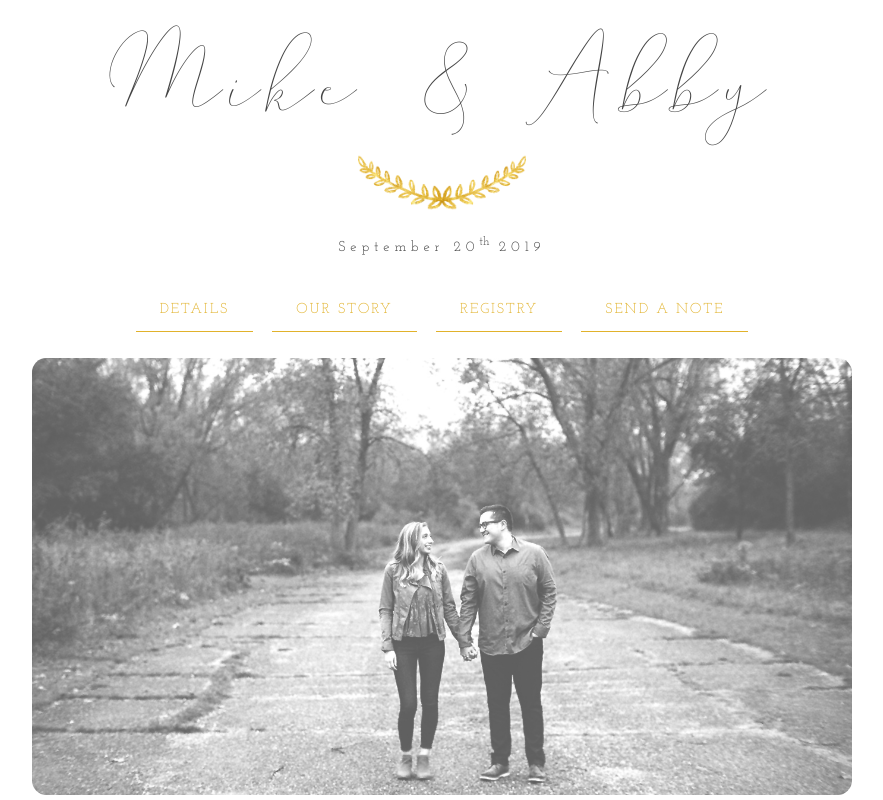
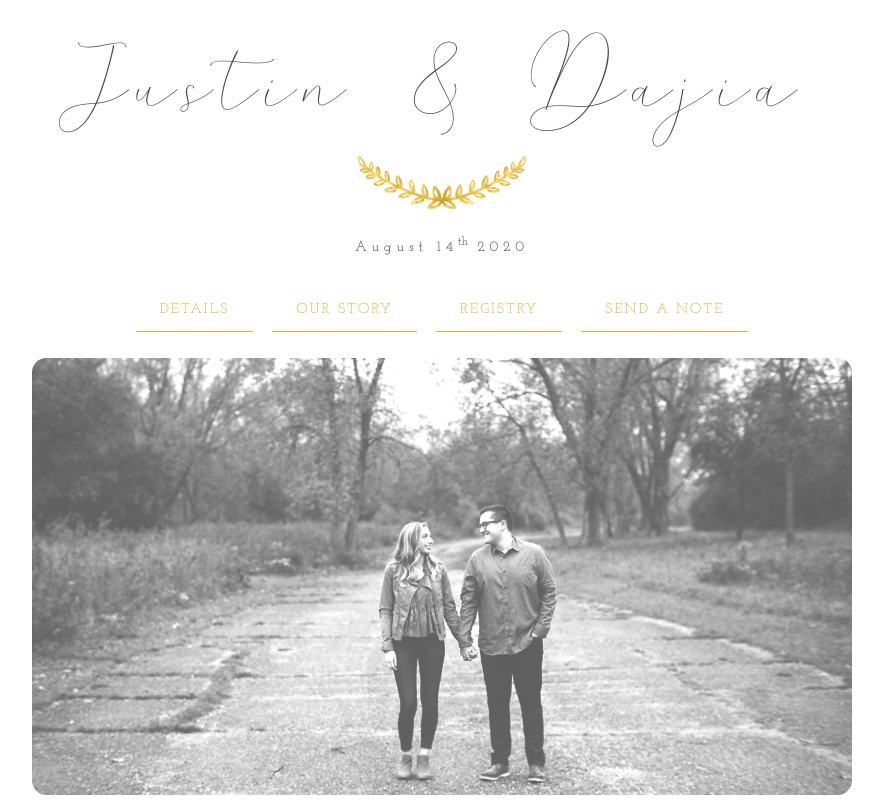
Before and after one commit to justinleethai/ThaiTheKnot, a website: page index.html in a window 1280 px wide. Shown: the top 800 px of the page, without its empty margins (198-1081 px from the left). Drawn offline with nearby package versions, Linux system fonts and the light colour scheme.

Commit message:
Update index.html

```diff
--- a/index.html
+++ b/index.html
@@ -1,6 +1,6 @@
 <!DOCTYPE html>
 <html lang="en">
-<meta name="Mike and Abby Cioffi's Wedding Website" content="Mike and Abby Cioffi's Wedding Website">
+<meta name="Justin and Dajia Thai The Knot!" content="Justin and Dajia Thai The Knot">
 <meta name="google-site-verification" content="M45WhisFGBcCKyLy6thSQ4cxQzP2rGzWcxKhXpIhypk" />
 
 <head>
@@ -19,7 +19,7 @@
 
 	<link rel="stylesheet" href="css/style.css" />
 
-	<title> Mike and Abby Cioffi's Wedding Website </title>
+	<title> Justin and Dajia Thai The Knot!</title>
 </head>
 
 <body class='container'>
@@ -27,11 +27,11 @@
 		<div class="row u-half-row">
 
 			<div class="u-half-row-verticle-center-text-center ">
-				<span class="heading-primary--main">Mike & Abby</span>
+				<span class="heading-primary--main">Justin & Dajia</span>
 				<div class="background--floral"></div>
 
-				<span class="heading-primary--sub">September 20<span style="letter-spacing: 0"><sup
-							id="th">th</sup></span> 2019</span>
+				<span class="heading-primary--sub">August 14<span style="letter-spacing: 0"><sup
+							id="th">th</sup></span> 2020</span>
 
 
 				<ul class="nav">
```
